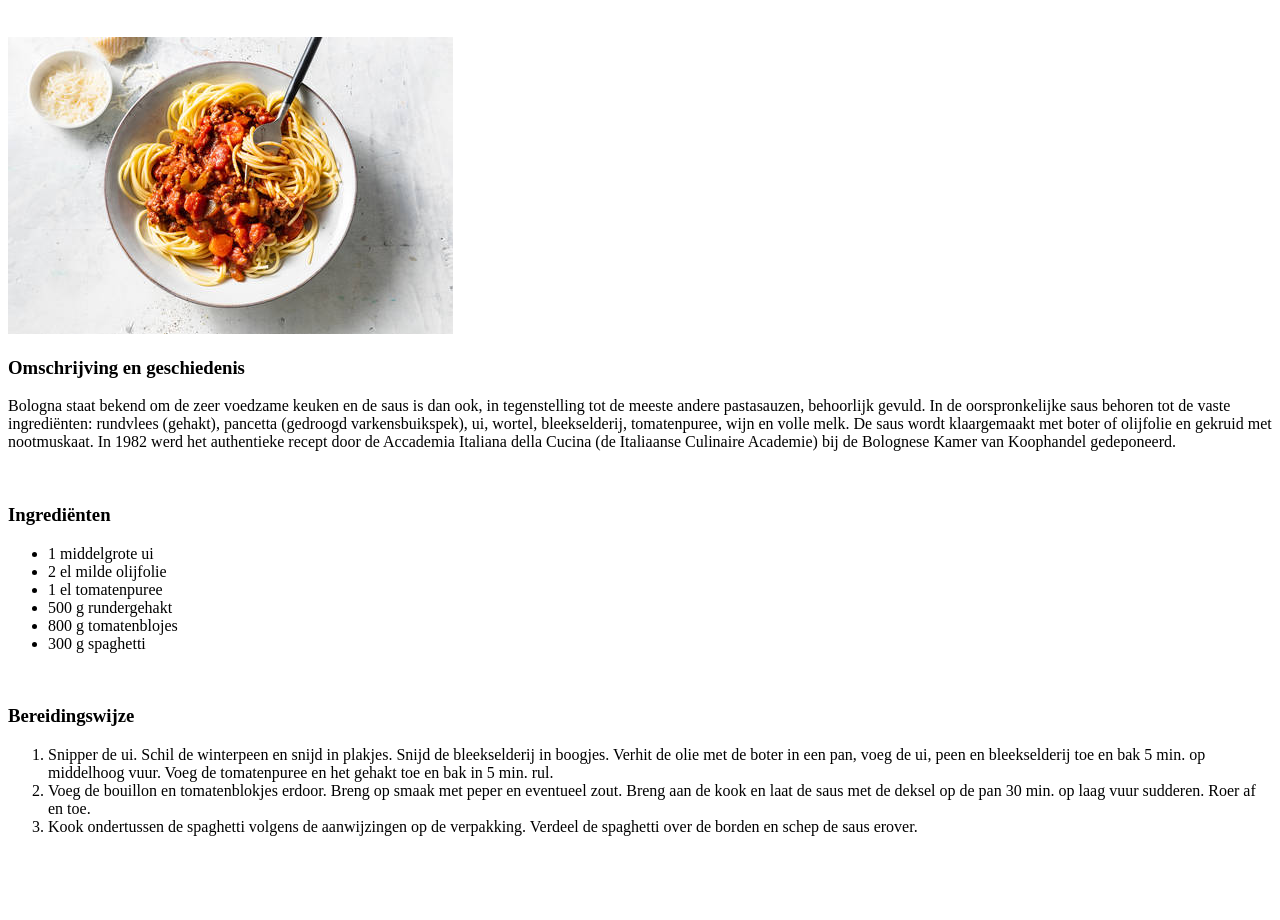
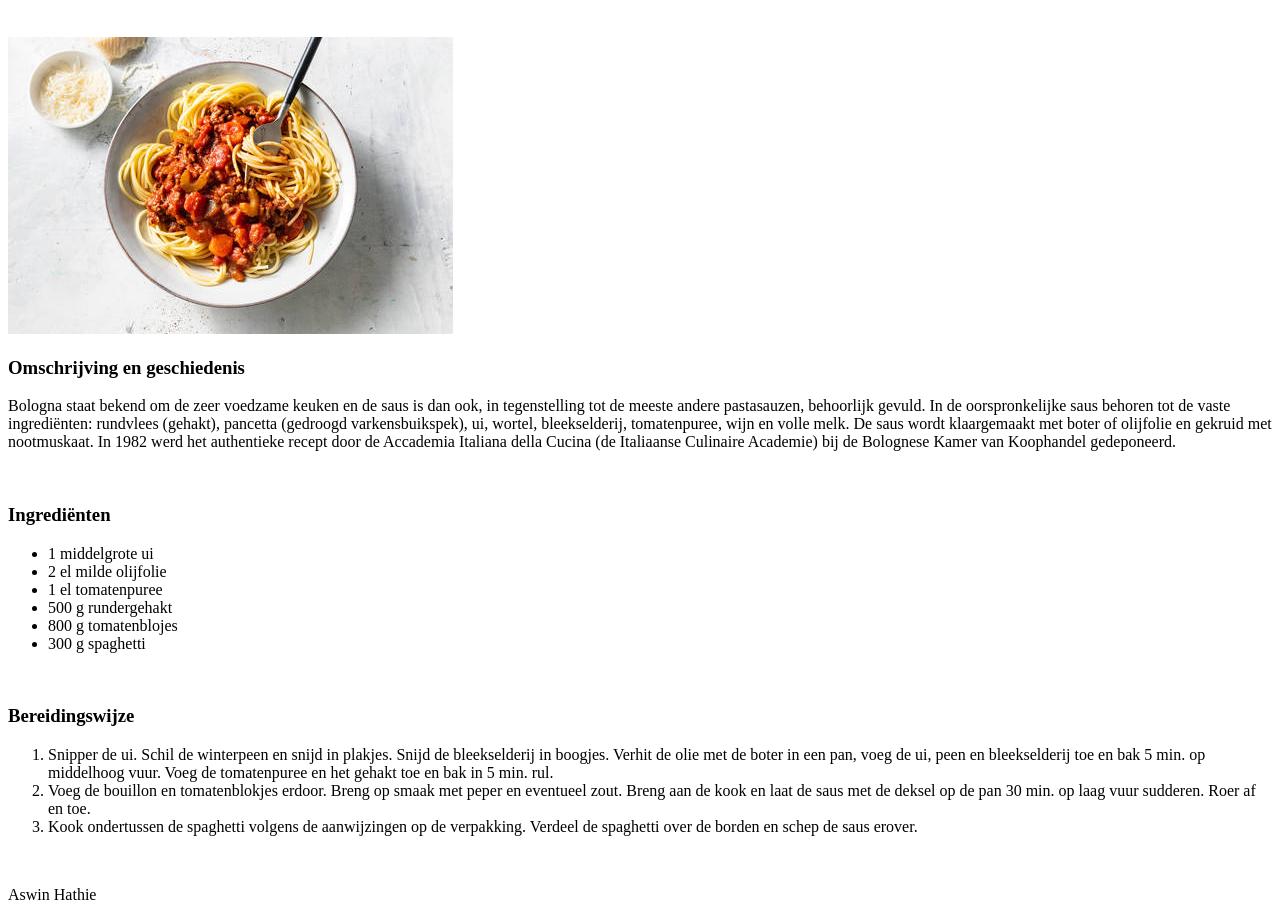
Before and after one commit to TheFrozenBoss/HTML-CSS, a plain HTML site: page les-02/index.html in a window 1280 px wide. Shown: the part 61-981 px from the top of the page. Before the commit the page ends 913 px from the top, so only its background shows below. Drawn offline with Linux system fonts and the light colour scheme.

Commit message:
HTML5 tags toegepast
HTML5 tags toegepast

```diff
--- a/les-02/index.html
+++ b/les-02/index.html
@@ -60,7 +60,11 @@
             erover.
           </li>
         </ol>
+        <br />
       </section>
+      <footer>
+        <p>Aswin Hathie</p>
+      </footer>
     </main>
   </body>
 </html>
```
